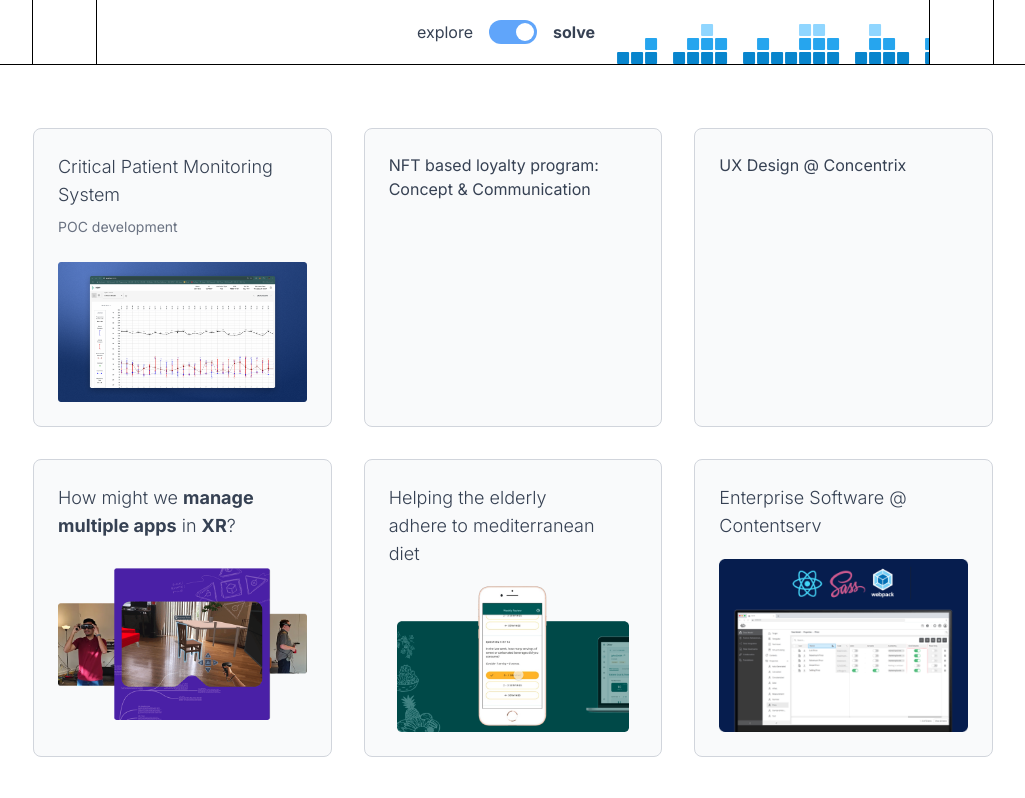
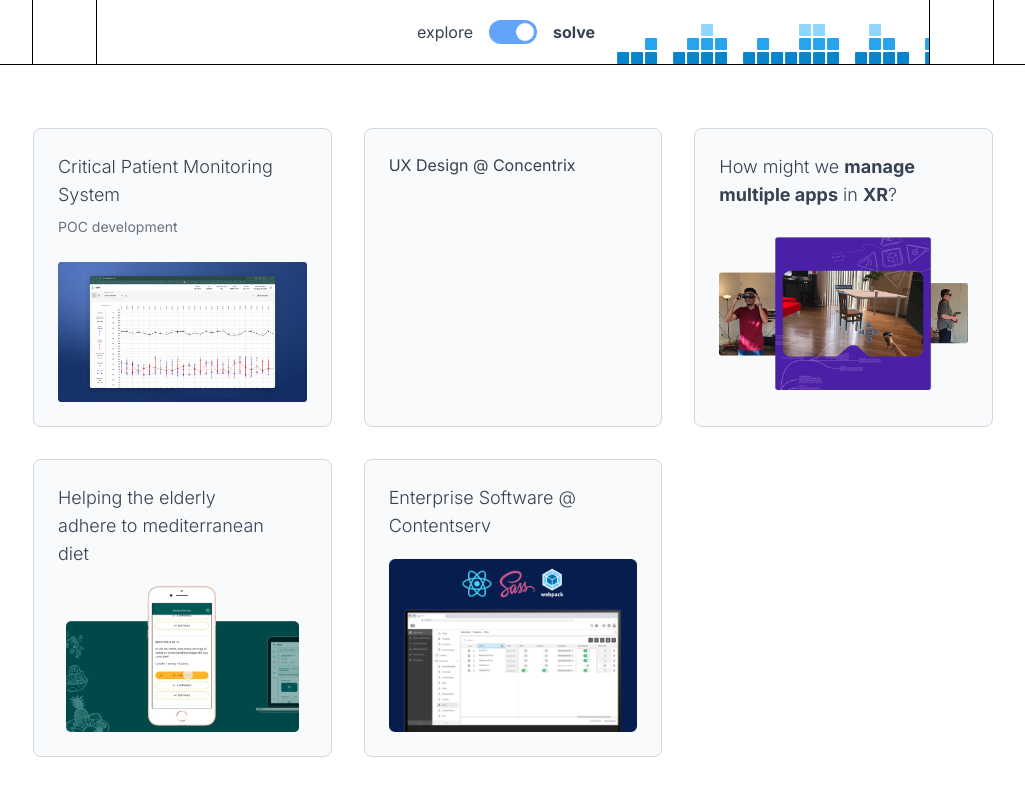
Before and after one commit to sidomatic11/portfolio-2025, a Next.js app: page / in a window 1280 px wide. Shown: the top 798 px of the page, without its empty margins (127-1152 px from the left). Built offline with nearby package versions, Linux system fonts and the light colour scheme; some icons are missing.

Commit message:
hide nda projects

```diff
--- a/app/page.tsx
+++ b/app/page.tsx
@@ -12,7 +12,7 @@ import { motion } from "framer-motion";
 // Client component that uses useSearchParams
 function HomeContent() {
 	const [isExploreVisible, setIsExploreVisible] = useState(false);
-	const [showNDAProjects] = useState(true);
+	const [showNDAProjects] = useState(false);
 	const searchParams = useSearchParams();
 
 	// Use useEffect to safely handle localStorage and sessionStorage after component mounts
```
